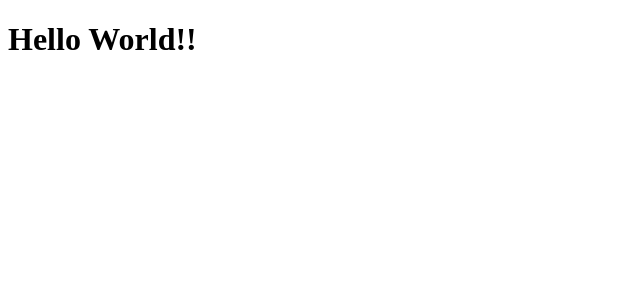
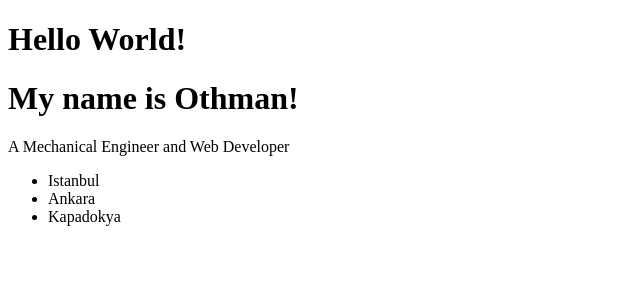
Before and after one commit to Re-Coded-react-bootcamp/react_myinfo_js, a React (Create React App) app: page / in a window 1280 px wide. Shown: the top 300 px of the page, without its empty margins (0-640 px from the left). Built offline with nearby package versions, Linux system fonts and the light colour scheme.

Commit message:
my first commit

```diff
--- a/src/App.js
+++ b/src/App.js
@@ -1,9 +1,11 @@
 import React from 'react';
+import MyInfo from './MyInfo';
 
 function App() {
   return (
     <div>
-      <h1>Hello World!!</h1>
+      <h1>Hello World!</h1>
+      <MyInfo />
     </div>
   );
 }
--- /dev/null
+++ b/src/MyInfo.jsx
@@ -0,0 +1,15 @@
+import React from 'react'
+
+export default function MyInfo() {
+    return (
+        <div>
+            <h1>My name is Othman!</h1>
+            <p>A Mechanical Engineer and Web Developer</p>
+            <ul>
+                <li>Istanbul</li>
+                <li>Ankara</li>
+                <li>Kapadokya</li>
+            </ul>
+        </div>
+    )
+}
```
